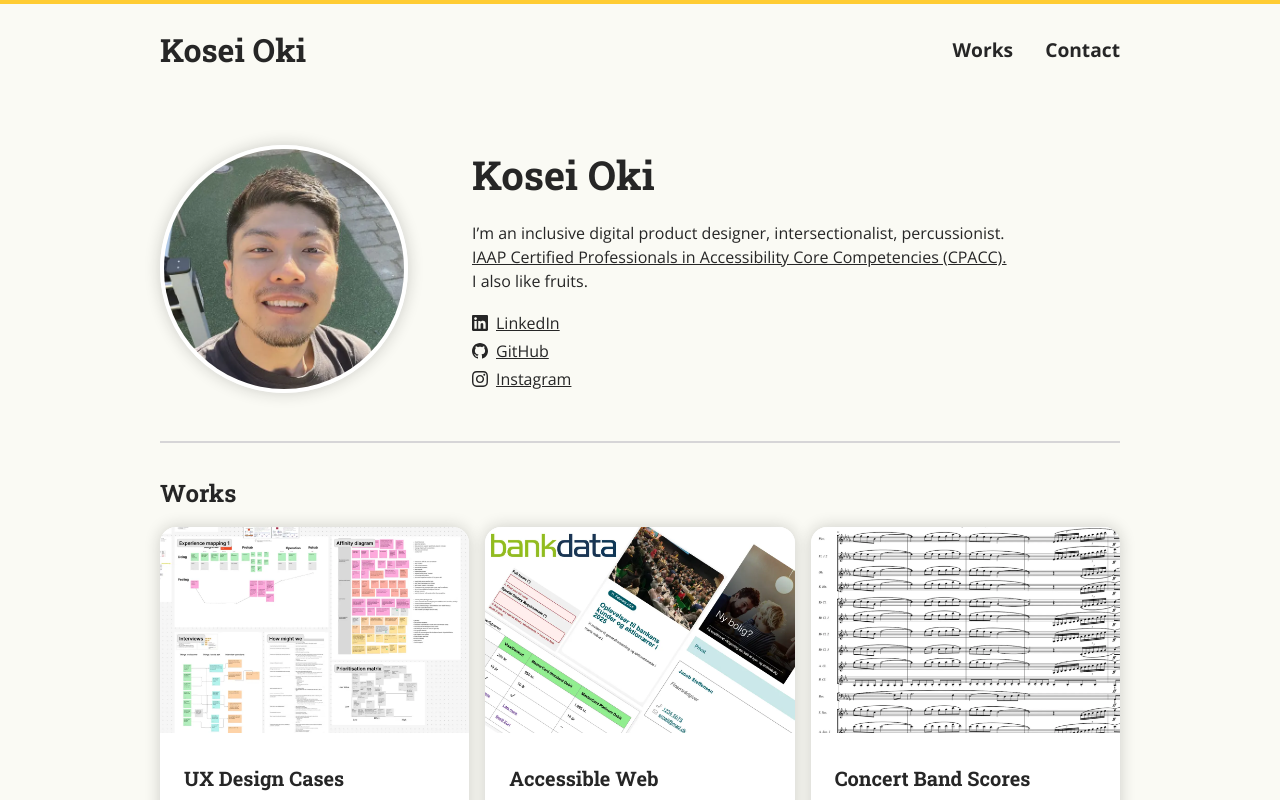
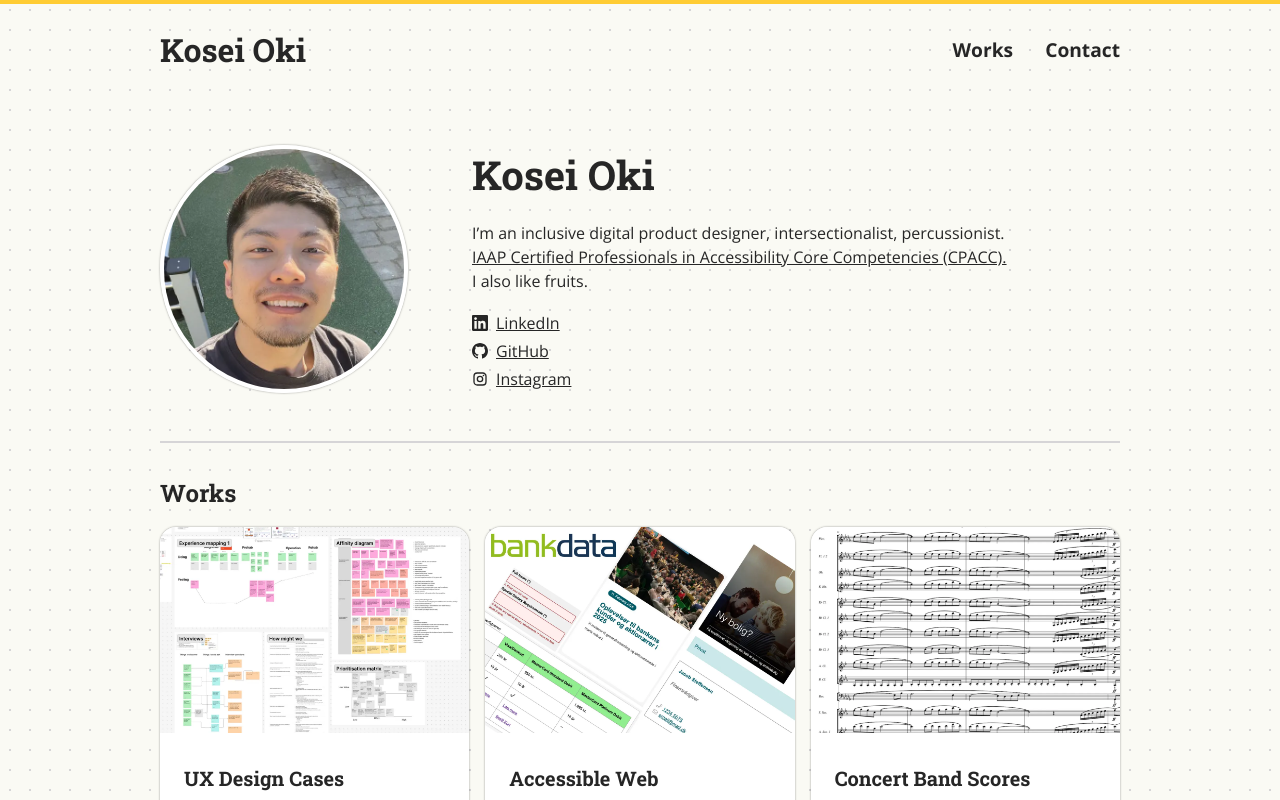
Before and after one commit to Koseioki/koseioki, a React (Vite) app: page / in a window 1280 px wide. Shown: the top 800 px of the page. Built offline with nearby package versions, Linux system fonts and the light colour scheme.

Commit message:
icons and note dots

```diff
--- a/src/components/Cards.css
+++ b/src/components/Cards.css
@@ -64,6 +64,7 @@ a.card-title:focus{
     display: flex;
     flex-direction: row;
     align-items: center;
+    /* gap: 1rem; */
 }
 .component-card img{
     max-width: 10rem;
--- a/src/components/Header.css
+++ b/src/components/Header.css
@@ -55,7 +55,6 @@ header a:focus {
     color: var(--text);
     text-decoration: none;
     padding: 1rem 1rem;
-    font-family: "Roboto Slab", sans-serif;
 }
 
 .site-title a:hover {
--- a/src/components/Icon.jsx
+++ b/src/components/Icon.jsx
@@ -1,13 +1,13 @@
 import './Icon.css';
 
 const iconPaths = {
-    Email: "M2 3a1 1 0 0 0-1 1v12a1 1 0 0 0 1 1h20a1 1 0 0 0 1-1V4a1 1 0 0 0-1-1H2zM1 4a2 2 0 0 1 2-2h20a2 2 0 0 1 2 2v12a2 2 0 0 1-2 2H3a2 2 0 0 1-2-2V4zm1.5.5v11l4.5-4.5-4.5-4.5zm21 0L19 8.5l4.5 4.5v-11zm-1.207.207L12 14.414 1.707 4.707l.586-.586L12 13.828l9.707-9.707.586.586z",
+    Email: "M4 4h16c1.1 0 2 .9 2 2v12c0 1.1-.9 2-2 2H4c-1.1 0-2-.9-2-2V6c0-1.1.9-2 2-2zm0 2v.01L12 12l8-5.99V6H4zm0 2.43V18h16V8.43l-8 5.57-8-5.57z",
     Github: "M12 0c-6.626 0-12 5.373-12 12 0 5.302 3.438 9.8 8.207 11.387.599.111.793-.261.793-.577v-2.234c-3.338.726-4.033-1.416-4.033-1.416-.546-1.387-1.333-1.756-1.333-1.756-1.089-.745.083-.729.083-.729 1.205.084 1.839 1.237 1.839 1.237 1.07 1.834 2.807 1.304 3.492.997.107-.775.418-1.305.762-1.604-2.665-.305-5.467-1.334-5.467-5.931 0-1.311.469-2.381 1.236-3.221-.124-.303-.535-1.524.117-3.176 0 0 1.008-.322 3.301 1.23.957-.266 1.983-.399 3.003-.404 1.02.005 2.047.138 3.006.404 2.291-1.552 3.297-1.23 3.297-1.23.653 1.653.242 2.874.118 3.176.77.84 1.235 1.911 1.235 3.221 0 4.609-2.807 5.624-5.479 5.921.43.372.823 1.102.823 2.222v3.293c0 .319.192.694.801.576 4.765-1.589 8.199-6.086 8.199-11.386 0-6.627-5.373-12-12-12z",
     LinkedIn: "M20.447 20.452h-3.554v-5.569c0-1.328-.027-3.037-1.852-3.037-1.853 0-2.136 1.445-2.136 2.939v5.667H9.351V9h3.414v1.561h.046c.477-.9 1.637-1.85 3.37-1.85 3.601 0 4.267 2.37 4.267 5.455v6.286zM5.337 7.433c-1.144 0-2.063-.926-2.063-2.065 0-1.138.92-2.063 2.063-2.063 1.14 0 2.064.925 2.064 2.063 0 1.139-.925 2.065-2.064 2.065zm1.782 13.019H3.555V9h3.564v11.452zM22.225 0H1.771C.792 0 0 .774 0 1.729v20.542C0 23.227.792 24 1.771 24h20.451C23.2 24 24 23.227 24 22.271V1.729C24 .774 23.2 0 22.222 0h.003z",
-    Instagram: "M12 2.163c3.204 0 3.584.012 4.85.07 3.252.148 4.771 1.691 4.919 4.919.058 1.265.069 1.645.069 4.849 0 3.205-.012 3.584-.069 4.849-.149 3.225-1.664 4.771-4.919 4.919-1.266.058-1.644.07-4.85.07-3.204 0-3.584-.012-4.849-.07-3.26-.149-4.771-1.699-4.919-4.92-.058-1.265-.07-1.644-.07-4.849 0-3.204.013-3.583.07-4.849.149-3.227 1.664-4.771 4.919-4.919 1.266-.057 1.645-.069 4.849-.069zm0-2.163c-3.259 0-3.667.014-4.947.072-4.358.2-6.78 2.618-6.98 6.98-.059 1.281-.073 1.689-.073 4.948 0 3.259.014 3.668.072 4.948.2 4.358 2.618 6.78 6.98 6.98 1.281.058 1.689.072 4.948.072 3.259 0 3.668-.014 4.948-.072 4.354-.2 6.782-2.618 6.979-6.98.059-1.28.073-1.689.073-4.948 0-3.259-.014-3.667-.072-4.947-.196-4.354-2.617-6.78-6.979-6.98-1.281-.059-1.69-.073-4.949-.073zm0 5.838c-3.403 0-6.162 2.759-6.162 6.162s2.759 6.163 6.162 6.163 6.162-2.759 6.162-6.163c0-3.403-2.759-6.162-6.162-6.162zm0 10.162c-2.209 0-4-1.79-4-4 0-2.209 1.791-4 4-4s4 1.791 4 4c0 2.21-1.791 4-4 4zm6.406-11.845c-.796 0-1.441.645-1.441 1.44s.645 1.44 1.441 1.44c.795 0 1.439-.645 1.439-1.44s-.644-1.44-1.439-1.44z",
+    Instagram: "M7.8 2h8.4C19.4 2 22 4.6 22 7.8v8.4a5.8 5.8 0 0 1-5.8 5.8H7.8C4.6 22 2 19.4 2 16.2V7.8A5.8 5.8 0 0 1 7.8 2m-.2 2A3.6 3.6 0 0 0 4 7.6v8.8C4 18.39 5.61 20 7.6 20h8.8a3.6 3.6 0 0 0 3.6-3.6V7.6C20 5.61 18.39 4 16.4 4H7.6m9.65 1.5a1.25 1.25 0 0 1 1.25 1.25A1.25 1.25 0 0 1 17.25 8 1.25 1.25 0 0 1 16 6.75a1.25 1.25 0 0 1 1.25-1.25M12 7a5 5 0 0 1 5 5 5 5 0 0 1-5 5 5 5 0 0 1-5-5 5 5 0 0 1 5-5m0 2a3 3 0 0 0-3 3 3 3 0 0 0 3 3 3 3 0 0 0 3-3 3 3 0 0 0-3-3z",
     Phone: "M6.62 10.79c1.44 2.83 3.76 5.14 6.59 6.59l2.2-2.2c.27-.27.67-.36 1.02-.24 1.12.37 2.33.57 3.57.57.55 0 1 .45 1 1V20c0 .55-.45 1-1 1-9.39 0-17-7.61-17-17 0-.55.45-1 1-1h3.5c.55 0 1 .45 1 1 0 1.25.2 2.45.57 3.57.11.35.03.74-.25 1.02l-2.2 2.2z",
-    File: "M14,2H6A2,2 0 0,0 4,4V20A2,2 0 0,0 6,22H18A2,2 0 0,0 20,20V8L14,2M18,20H6V4H13V9H18V20Z",
-    Headphones: "M12,1C7,1 3,5 3,10V17A3,3 0 0,0 6,20H9V12H5V10A7,7 0 0,1 12,3A7,7 0 0,1 19,10V12H15V20H18A3,3 0 0,0 21,17V10C21,5 17,1 12,1Z",
+    File: "M14 2H6a2 2 0 0 0-2 2v16a2 2 0 0 0 2 2h12a2 2 0 0 0 2-2V8l-6-6zm4 18H6V4h7v5h5v11z",
+    Headphones: "M12 1C7 1 3 5 3 10v7a3 3 0 0 0 3 3h3v-8H5v-2a7 7 0 0 1 14 0v2h-4v8h3a3 3 0 0 0 3-3v-7c0-5-4-9-9-9z",
     Warning: "M1 21h22L12 2 1 21zm12-3h-2v-2h2v2zm0-4h-2v-4h2v4z"
 };
 
--- a/src/index.css
+++ b/src/index.css
@@ -13,25 +13,27 @@
   --warning-dark: #B20000;
   --focus-indicator: 0 0 0 0.125rem var(--white), 0 0 0 0.25rem var(--blue);
   --focus-indicator-inset: inset 0 0 0 0.125rem var(--blue), inset 0 0 0 0.25rem var(--white);
-  --drop-shadow: 0 0 1rem rgba(26, 26, 26, 0.2);
+  --drop-shadow: 0 0 0.125rem rgba(26, 26, 26, 0.5);
   --page-width: 60rem;
 
 }
 
-html{
-background-color: var(--yellow);
+html {
+  background-color: var(--yellow);
 }
-.background{
-      background-color: var(--background);
 
+.background {
+  background-color: var(--background);
+  background-image: radial-gradient(var(--text-light) 0.0625rem, transparent 0);
+  background-size: 1.25rem 1.25rem;
 }
+
 html,
 body {
   box-sizing: border-box;
   font-family: "Open Sans", sans-serif;
   color: var(--text);
   margin: 0 auto;
-    /* padding: 0; */
   line-height: 1.5;
 
 }
@@ -73,7 +75,8 @@ section {
 h1,
 h2,
 h3,
-h4 {
+h4,
+.site-title a {
   font-family: "Roboto Slab", sans-serif;
 
 }
```
